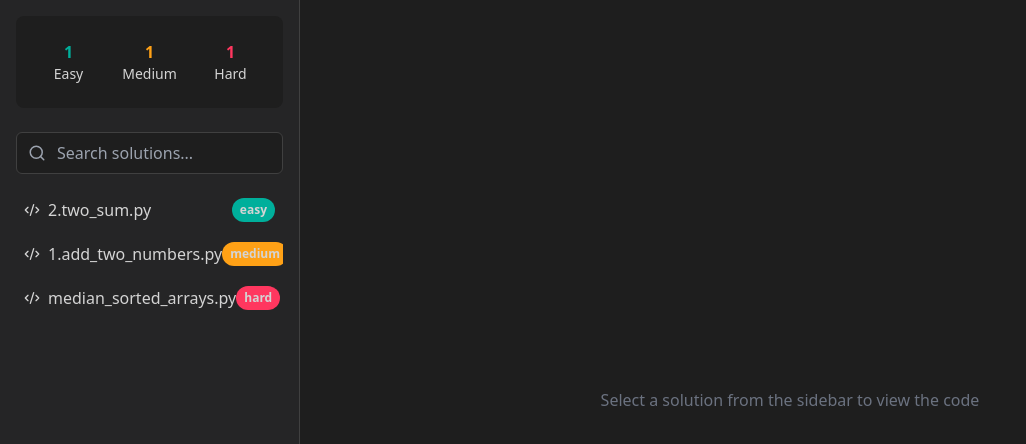
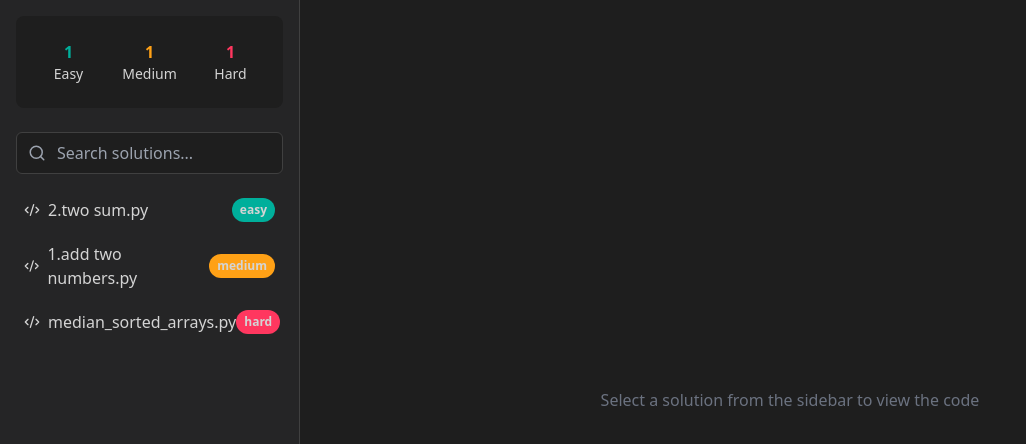
Before and after one commit to anthonyhuang19/anthonyhuang-solution.github.io, a React (Vite) app: page / in a window 1280 px wide. Shown: the top 444 px of the page, without its empty margins (0-1026 px from the left). Built offline with nearby package versions, Linux system fonts and the light colour scheme.

Commit message:
Update App.tsx

```diff
--- a/src/App.tsx
+++ b/src/App.tsx
@@ -12,7 +12,7 @@ interface Solution {
 
 const MOCK_SOLUTIONS: Solution[] = [
   {
-    name: '2.two_sum.py',
+    name: '2.two sum.py',
     content: `def twoSum(self, nums: List[int], target: int) -> List[int]:
     seen = {}
     for i, num in enumerate(nums):
@@ -24,7 +24,7 @@ const MOCK_SOLUTIONS: Solution[] = [
     difficulty: 'easy'
   },
   {
-    name: '1.add_two_numbers.py',
+    name: '1.add two numbers.py',
     content: `def addTwoNumbers(self, l1: ListNode, l2: ListNode) -> ListNode:
     dummy = ListNode(0)
     curr = dummy
```
